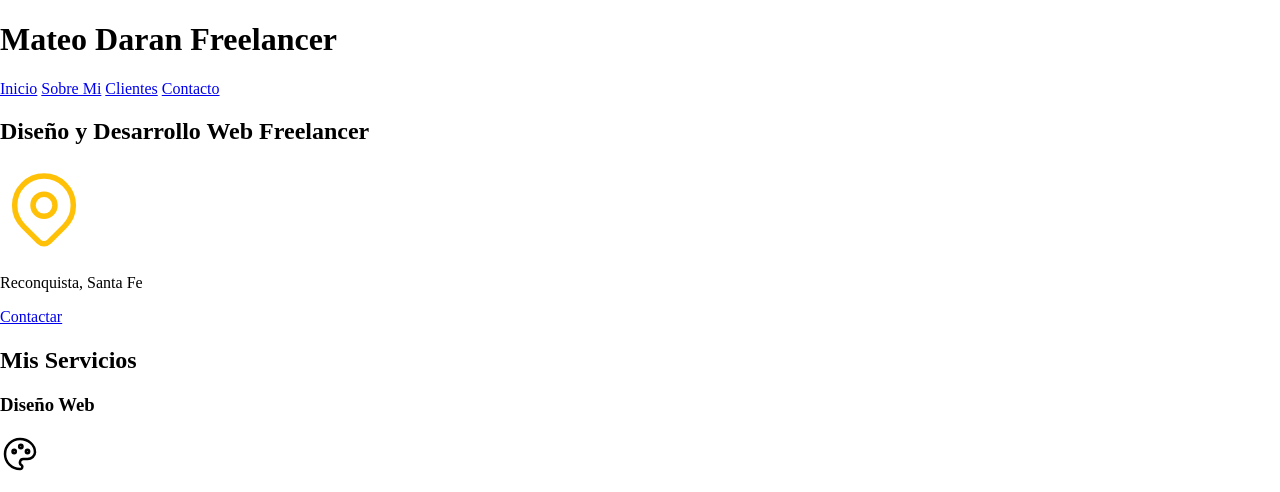
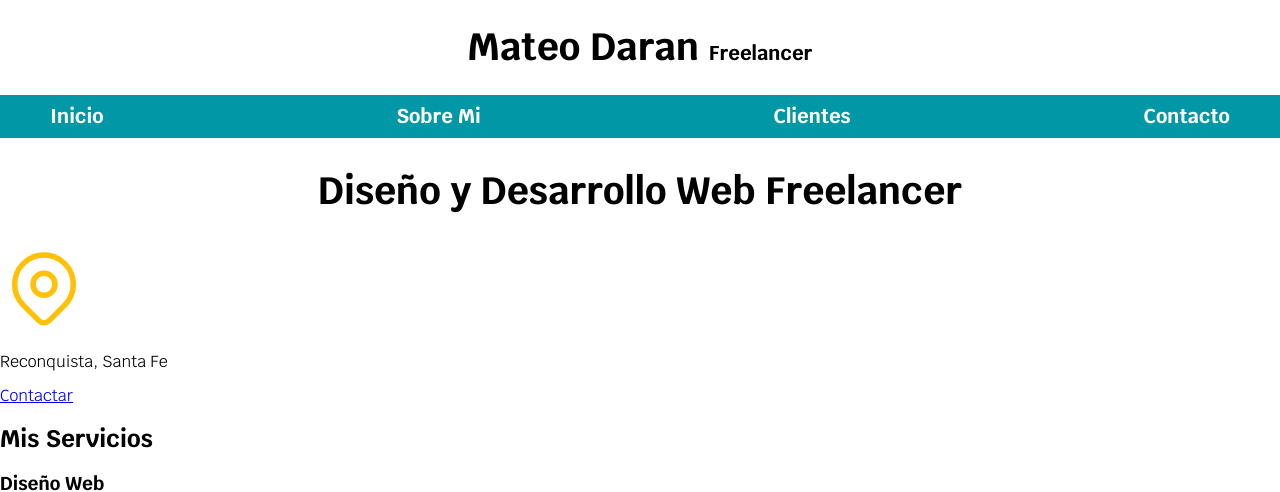
Before and after one commit to MateoD01/FreelancerPage, a plain HTML site: page index.html in a window 1280 px wide. Shown: the top 492 px of the page. Drawn offline with Linux system fonts and the light colour scheme.

Commit message:
agregué la barra de navegacion

```diff
--- a/css/styles.css
+++ b/css/styles.css
@@ -0,0 +1,54 @@
+:root {
+    --blanco: #ffffff;
+    --oscuro: #212121;
+    --primario: #FFC107;
+    --secundario: #0097A7;
+    --gris: #757575;
+}
+
+/* Propiedades para resetear el navegador y utilizar mejor los REM */
+html{
+    font-size: 62.5%;
+}
+
+body{
+    /* 1 rem = 10px */
+    font-size: 16px;
+    font-family: 'Krub', sans-serif;
+}
+/* -------------------------- */
+.titulo {
+    text-align: center;
+    font-size: 3.8rem;
+}
+
+.titulo span {
+    font-size: 2rem;
+}
+
+.contenedor {
+    width: 120rem;
+    margin: 0 auto;
+}
+
+.nav-bg {
+    background-color: var(--secundario);
+}
+
+.navegacion-principal {
+    display: flex;
+    justify-content: space-between;
+}
+
+.navegacion-principal a{
+    color: var(--blanco);
+    text-decoration: none;
+    font-size: 2rem;
+    font-weight: bold;
+    padding: 1rem;
+}
+
+.navegacion-principal a:hover {
+    background-color: var(--primario);
+    color: var(--oscuro);
+}
--- a/index.html
+++ b/index.html
@@ -6,7 +6,7 @@
     <title>Diseñador Freelancer</title>
 
     <!--    Normalize (css)     -->
-    <link rel="preload" href="css/normalize.css" as="styles">
+    <link rel="preload" href="css/normalize.css" as="style">
     <link rel="stylesheet" href="css/normalize.css">
 
     <!--    Fuentes de Google (despues del normalize)     -->
@@ -15,7 +15,7 @@
     <link href="https://fonts.googleapis.com/css2?family=Krub:wght@400;700&display=swap" rel="stylesheet">
 
     <!--    CSS (último, despues de las fonts)    -->
-    <link rel="preload" href="css/styles.css" as="styles">
+    <link rel="preload" href="css/styles.css" as="style">
     <link rel="stylesheet" href="css/styles.css">
 </head>
 
@@ -24,12 +24,14 @@
         <h1 class="titulo">Mateo Daran <span>Freelancer</span></h1>
     </header>
 
-    <nav class="navegacion-principal">
-        <a href="#">Inicio</a>
-        <a href="#">Sobre Mi</a>
-        <a href="#">Clientes</a>
-        <a href="#">Contacto</a>
-    </nav>
+    <div class="nav-bg">
+        <nav class="navegacion-principal contenedor">
+            <a href="#">Inicio</a>
+            <a href="#">Sobre Mi</a>
+            <a href="#">Clientes</a>
+            <a href="#">Contacto</a>
+        </nav>
+    </div>
 
     <section>
         <h2 class="titulo">Diseño y Desarrollo Web Freelancer</h2>
```
